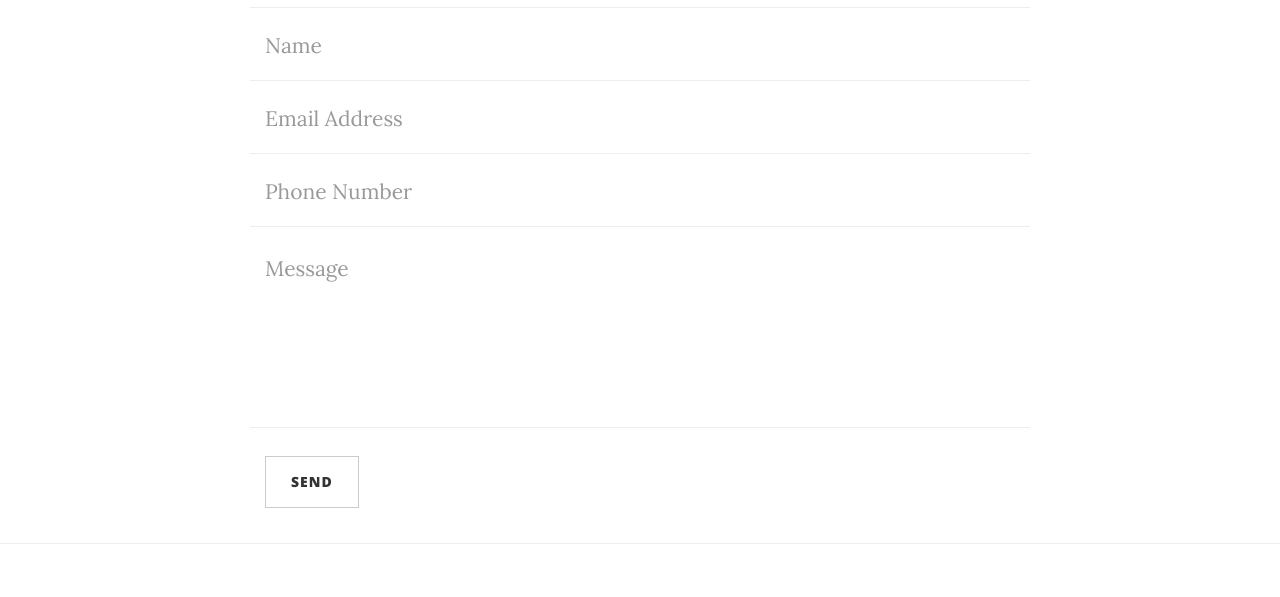
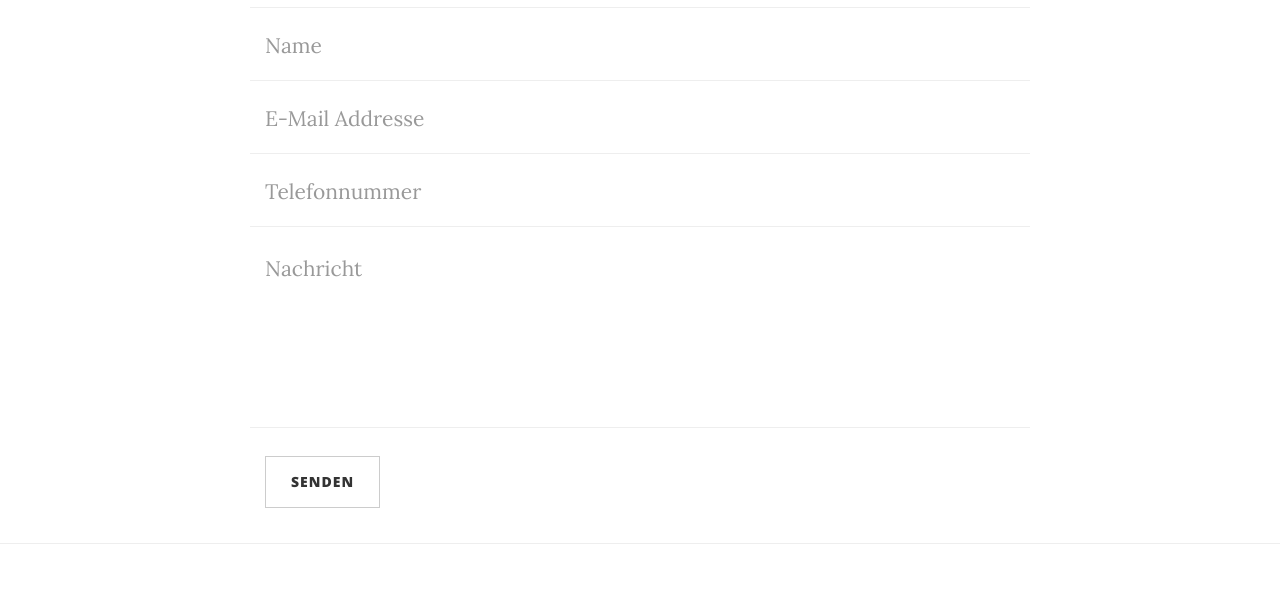
Before and after one commit to jerosch/jerosch.github.io, a Jekyll site: the page built from contact.html, in a window 1280 px wide. Shown: the part 638-1235 px from the top of the page. Built offline with Jekyll 4.4.1, drawn with Linux system fonts in a browser that asks for light colours; nearby versions of some CDN libraries.

Commit message:
Anpassen des Kontaktformulars

```diff
--- a/contact.html
+++ b/contact.html
@@ -16,28 +16,28 @@ header-img: "img/contact-bg.jpg"
     <div class="row control-group">
         <div class="form-group col-xs-12 floating-label-form-group controls">
             <label>Name</label>
-            <input type="text" class="form-control" placeholder="Name" id="name" required data-validation-required-message="Please enter your name.">
+            <input type="text" class="form-control" placeholder="Name" id="name" required data-validation-required-message="Bitte gib Deinen Namen ein.">
             <p class="help-block text-danger"></p>
         </div>
     </div>
     <div class="row control-group">
         <div class="form-group col-xs-12 floating-label-form-group controls">
             <label>Email Address</label>
-            <input type="email" class="form-control" placeholder="Email Address" id="email" required data-validation-required-message="Please enter your email address.">
+            <input type="email" class="form-control" placeholder="E-Mail Addresse" id="email" required data-validation-required-message="Bitte gib Deine E-Mail Adresse ein.">
             <p class="help-block text-danger"></p>
         </div>
     </div>
     <div class="row control-group">
         <div class="form-group col-xs-12 floating-label-form-group controls">
             <label>Phone Number</label>
-            <input type="tel" class="form-control" placeholder="Phone Number" id="phone" required data-validation-required-message="Please enter your phone number.">
+            <input type="tel" class="form-control" placeholder="Telefonnummer" id="phone">
             <p class="help-block text-danger"></p>
         </div>
     </div>
     <div class="row control-group">
         <div class="form-group col-xs-12 floating-label-form-group controls">
             <label>Message</label>
-            <textarea rows="5" class="form-control" placeholder="Message" id="message" required data-validation-required-message="Please enter a message."></textarea>
+            <textarea rows="5" class="form-control" placeholder="Nachricht" id="message" required data-validation-required-message="Bitte gib eine Nachricht ein."></textarea>
             <p class="help-block text-danger"></p>
         </div>
     </div>
@@ -45,7 +45,7 @@ header-img: "img/contact-bg.jpg"
     <div id="success"></div>
     <div class="row">
         <div class="form-group col-xs-12">
-            <button type="submit" class="btn btn-default">Send</button>
+            <button type="submit" class="btn btn-default">Senden</button>
         </div>
     </div>
 </form>
```
